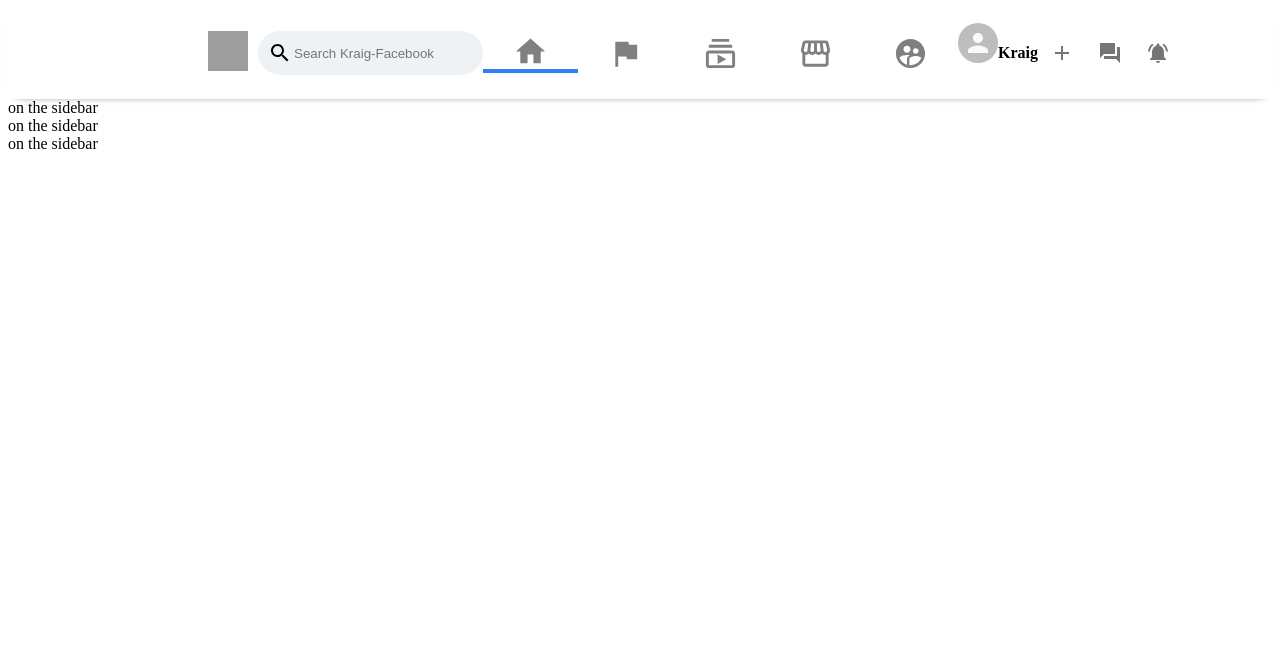
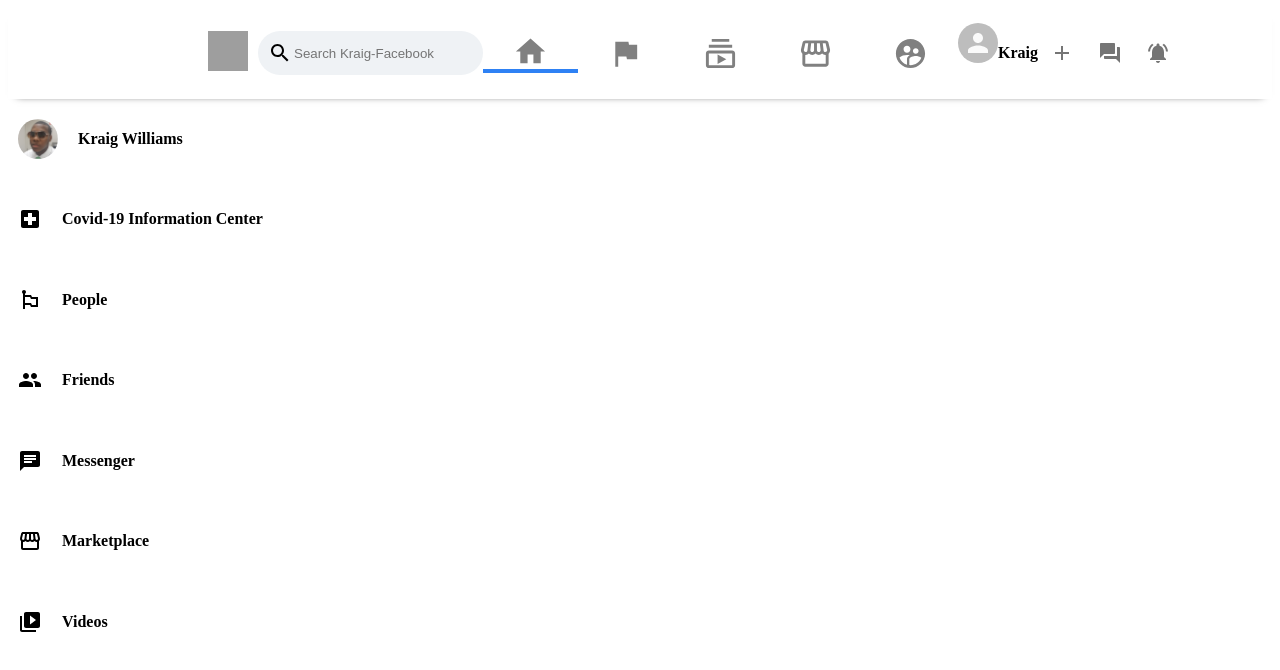
Before and after one commit to kraigwilliams/kraig-facebook, a React (Create React App) app: page / in a window 1280 px wide. Shown: the top 670 px of the page. Built offline with nearby package versions, Linux system fonts and the light colour scheme; grey boxes are pictures that could not be loaded.

Commit message:
finishing sidebar

```diff
--- a/src/App.js
+++ b/src/App.js
@@ -11,7 +11,7 @@
       <Header/>
 <div className='app__body'>
 <Sidebar/>
-</div>
+   </div>
 
     </div> //end app
   );
--- a/src/Sidebar.js
+++ b/src/Sidebar.js
@@ -1,15 +1,26 @@
 import React from 'react'
 import './Sidebar.css'
 import SidebarRow from './SidebarRow'
-
-
+import LocalHospitalIcon from '@material-ui/icons/LocalHospital'
+import EmojiFlagsIcon from '@material-ui/icons/EmojiFlags'
+import PeopleIcon from '@material-ui/icons/People'
+import ChatIcom from '@material-ui/icons/Chat'
+import StorefrontIcon from '@material-ui/icons/Storefront'
+import VideoLibraryIcon from '@material-ui/icons/VideoLibrary'
+import avatar from './images/face.png'
 
 function Sidebar() {
     return (
         <div className='sidebar'>
-            <SidebarRow/>
-            <SidebarRow/>
-            <SidebarRow/>
+            <SidebarRow src={avatar} title='Kraig Williams'/>
+            <SidebarRow Icon={LocalHospitalIcon} title='Covid-19 Information Center'/>
+            <SidebarRow Icon={EmojiFlagsIcon} title='People'/>
+            <SidebarRow Icon={PeopleIcon} title='Friends'/>
+            <SidebarRow Icon={ChatIcom} title='Messenger'/>
+            <SidebarRow Icon={StorefrontIcon} title='Marketplace'/>
+            <SidebarRow Icon={VideoLibraryIcon} title='Videos'/>
+
+
         </div>
     )
 }
--- a/src/SidebarRow.css
+++ b/src/SidebarRow.css
@@ -0,0 +1,16 @@
+.sidebarRow{
+    display:flex;
+    align-items: center;
+    padding:10px;
+    cursor:pointer;
+
+}
+.sidebarRow:hover{
+    background:lightgray;
+    border-radius: 10px;
+}
+
+.sidebarRow >h4{
+    margin-left:20px;
+    font-weight:600;
+}
--- a/src/SidebarRow.js
+++ b/src/SidebarRow.js
@@ -1,10 +1,13 @@
 import React from 'react'
 import './SidebarRow.css'
+import {Avatar} from '@material-ui/core'
 
-function SidebarRow() {
+function SidebarRow({src, Icon , title}) {
     return (
-        <div>
-            on the sidebar
+        <div className='sidebarRow'>
+            {src && <Avatar src={src} />}
+            {Icon && <Icon/>}
+            <h4>{title}</h4>
         </div>
     )
 }
```
Also changed, not shown: src/images/face.png (added).
